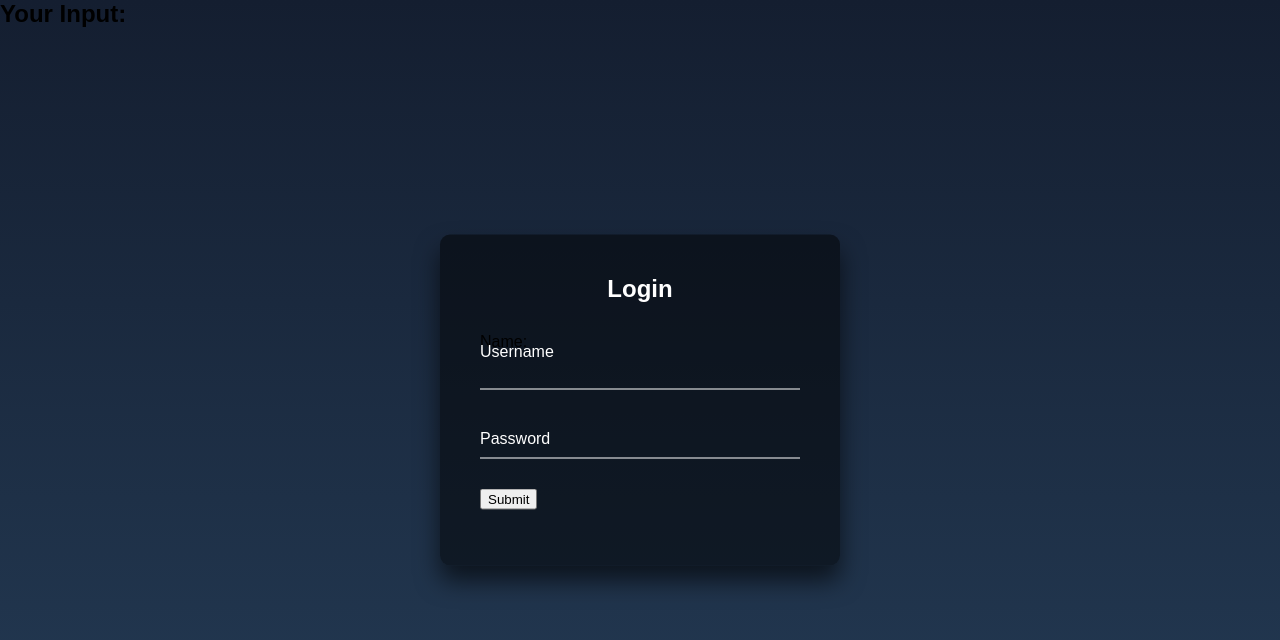
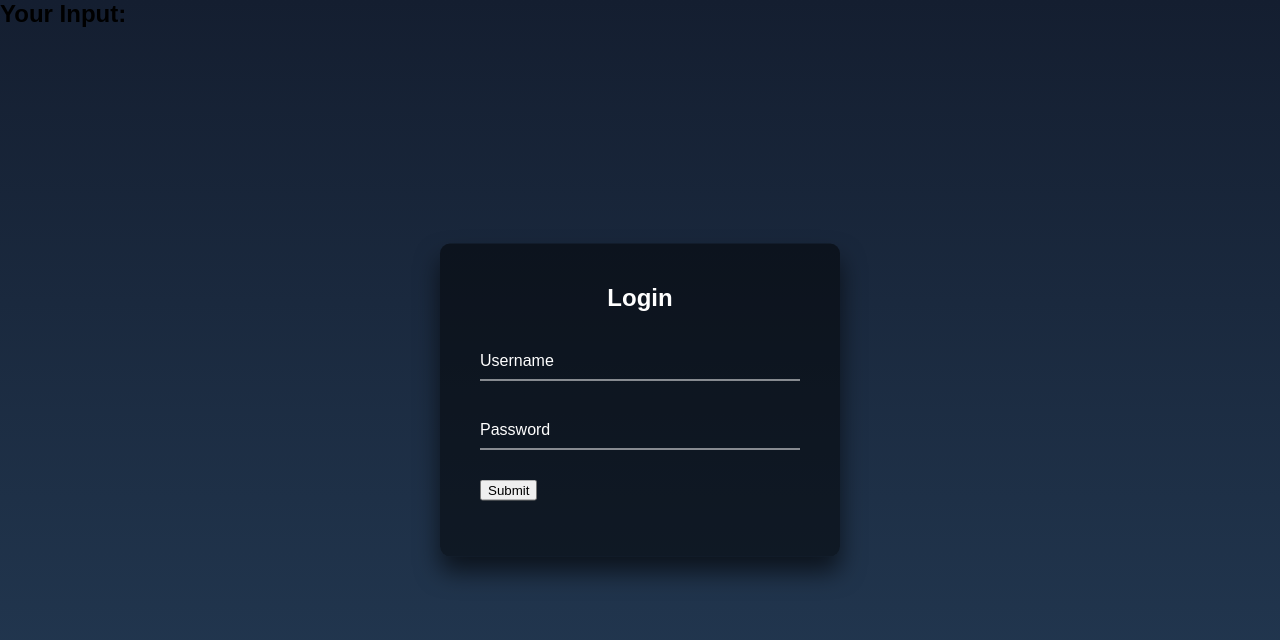
Before and after one commit to pavolslivon/IPaIoT, a PHP site: page /file.php in a window 1280 px wide. Shown: the top 640 px of the page. Run offline with PHP 8.4, Linux system fonts and the light colour scheme.

Commit message:
ddasdasd

```diff
--- a/file.php
+++ b/file.php
@@ -14,7 +14,7 @@
         <h2>Login</h2>
         <form>
             <div class="user-box">
-                Name: <input type="text" name="" required="" <?php echo $name; ?>">
+                <input type="text" name="" required="" <?php echo $name; ?>">
                 <label>Username</label>
             </div>
             <div class="user-box">
```
